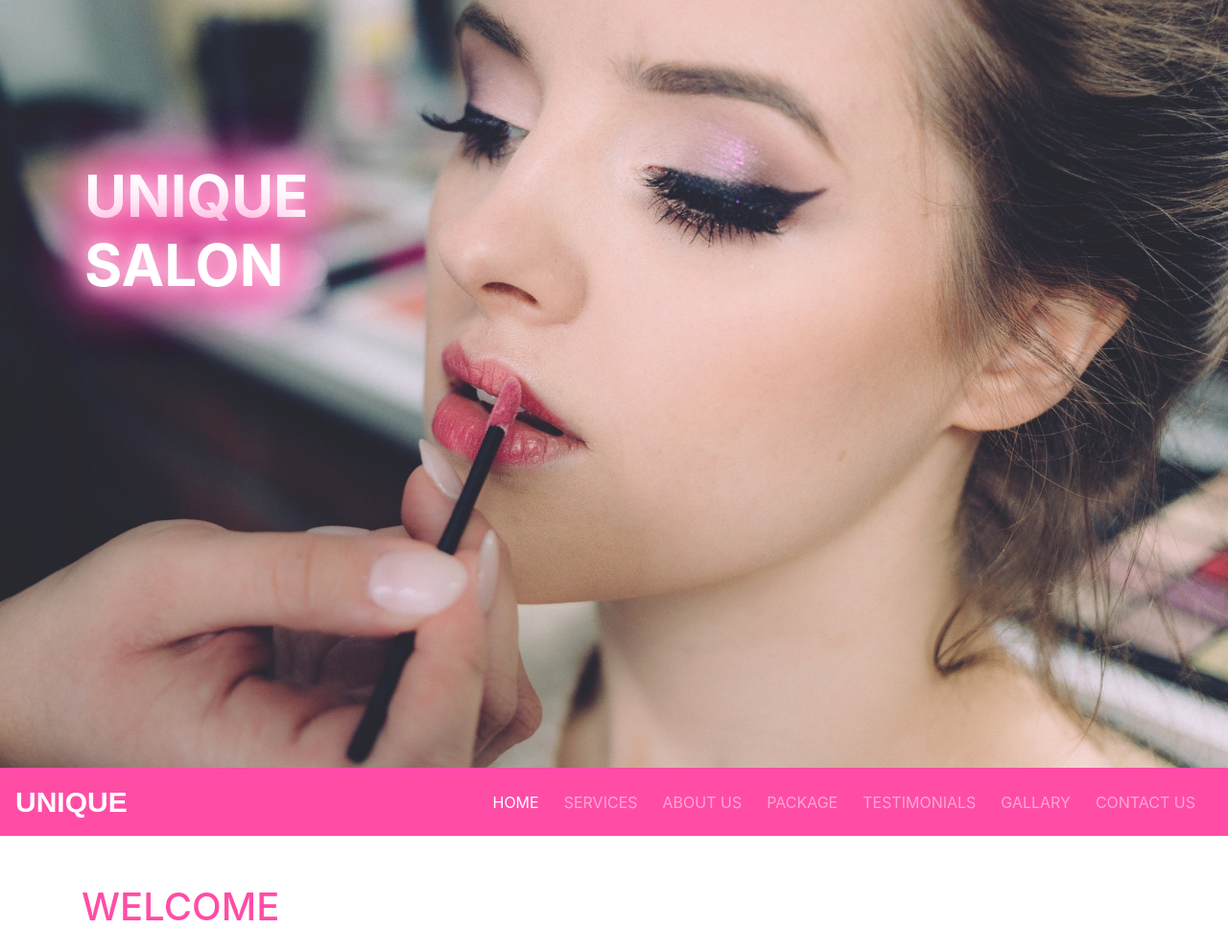
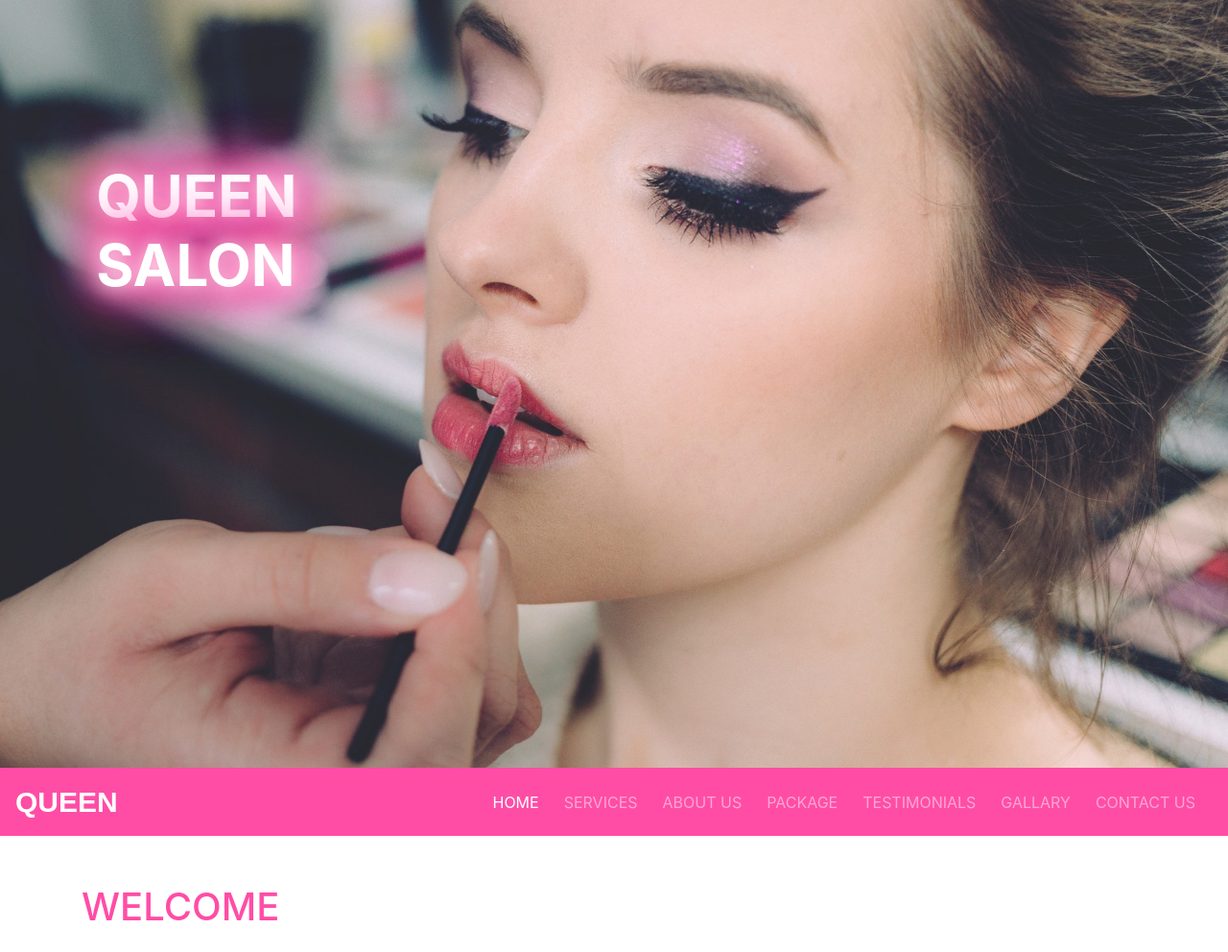
Before and after one commit to santoshizone/saloon_demo3.github.com, a plain HTML site: page index.html in a window 1280 px wide. Shown: the top 992 px of the page at 96% size. Drawn offline with nearby package versions, Linux system fonts and the light colour scheme; a script that the page names is missing.

Commit message:
Update index.html

```diff
--- a/index.html
+++ b/index.html
@@ -46,13 +46,13 @@
 
 
 
-                    <h2 class="heading">UNIQUE <br>SALON</h2>
+                    <h2 class="heading">QUEEN <br>SALON</h2>
 
 
                                         <!--navbar-->
 
     <nav class="navbar navbar-expand-lg sticky-top navbar-dark">
-        <a class="navbar-brand brand" href="#"><span style="font-size:30px;color:white;font-family:arial;font-weight: bold;">UNIQUE</span></a>
+        <a class="navbar-brand brand" href="#"><span style="font-size:30px;color:white;font-family:arial;font-weight: bold;">QUEEN</span></a>
           <button class="navbar-toggler " type="button" data-toggle="collapse" data-target="#Navbar1">
            <span class="navbar-toggler-icon" style="background-color:pink;"></span>
           </button>
```
